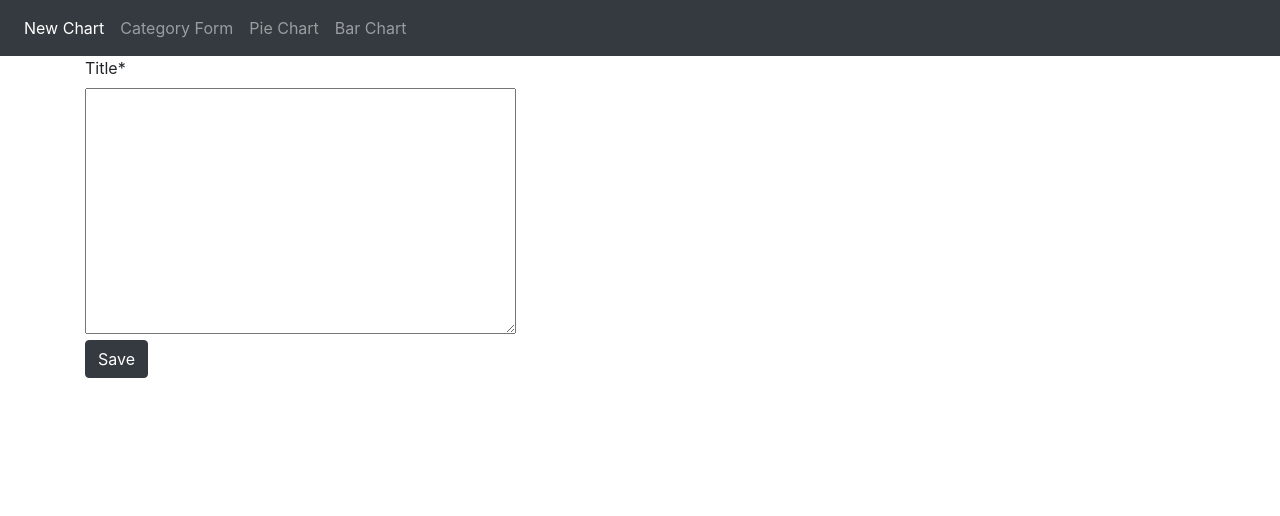
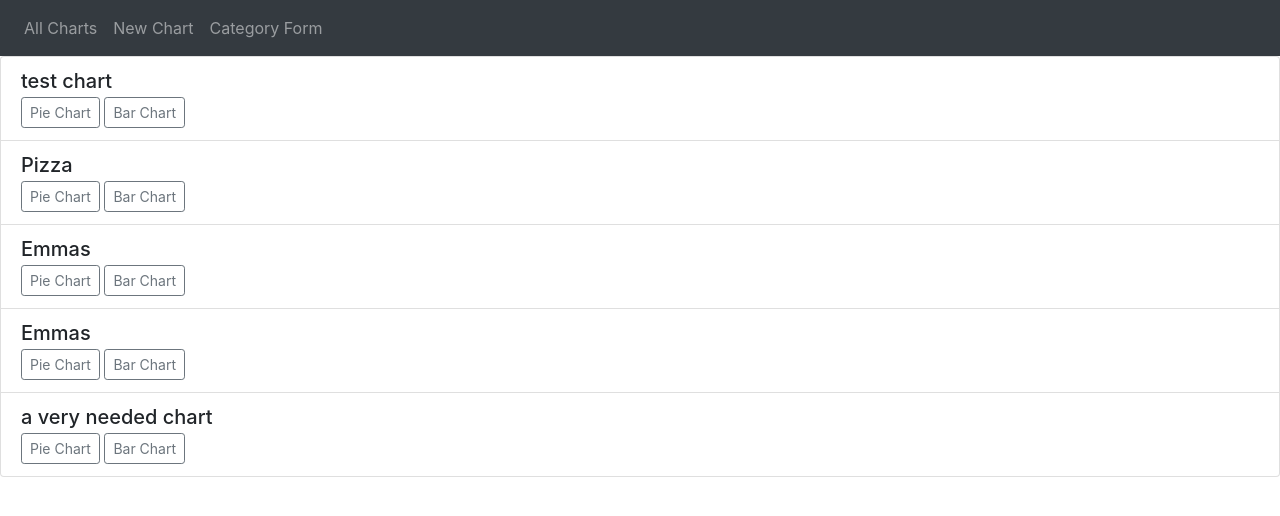
Before and after one commit to emmaqbrown/grapher-test, a Django app: page / in a window 1280 px wide. Shown: the top 516 px of the page. Run offline with Django 3.2, Linux system fonts and the light colour scheme; data comes from the database, SQL or seed files in the repository; both versions use the stored data as it was after the commit; some libraries are stand-ins or nearby versions.

Commit message:
better graphs

```diff
--- /dev/null
+++ b/mysite/grafer/templates/grapher/all-charts.html
@@ -0,0 +1,21 @@
+{% extends "grapher/base.html" %}
+{% block content %}
+
+
+<ul class="list-group">
+    {% for chart in charts %}
+
+    <li class="list-group-item">
+
+        <h5 class="mb-1">{{ chart }}</h5>
+
+        <a href="{% url 'pie-chart' pk=chart.title %}"><button type="button" class="btn btn-outline-secondary btn-sm">Pie Chart</button>
+        </a>
+        <a href="{% url 'bar-chart' pk=chart.title %}"><button type="button" class="btn btn-outline-secondary btn-sm">Bar Chart</button>
+        </a>
+
+    </li>
+    {% endfor %}
+</ul>
+
+{% endblock %}
--- a/mysite/grafer/templates/grapher/category-form.html
+++ b/mysite/grafer/templates/grapher/category-form.html
@@ -3,9 +3,8 @@
 {% block content %}
 
 {% load crispy_forms_tags %}
-
 <div class="container" id="form-container">
-    <form method="post">
+    <form method="POST">
         {% csrf_token %}
         {{ form|crispy }}
 
--- a/mysite/grafer/templates/grapher/chart-form.html
+++ b/mysite/grafer/templates/grapher/chart-form.html
@@ -1,5 +1,4 @@
 {% extends "grapher/base.html" %}
-
 
 {% block content %}
 
@@ -7,7 +6,7 @@
 {% load crispy_forms_tags %}
 
 <div class="container" id="form-container">
-    <form method="post">
+    <form method="POST">
         {% csrf_token %}
         {{ form|crispy }}
 
--- a/mysite/grafer/templates/grapher/navbar.html
+++ b/mysite/grafer/templates/grapher/navbar.html
@@ -1,18 +1,17 @@
 <nav class="navbar navbar-expand-md navbar-dark bg-dark">
       <div class="navbar-collapse collapse w-100 order-1 order-md-0 dual-collapse2">
           <ul class="navbar-nav mr-auto">
-            <li class="nav-item active">
-              <a class="nav-link" href="{% url 'home' %}">New Chart<span class="sr-only">(current)</span></a>
+            <li class="nav-item">
+              <a class="nav-link" href="{% url 'all-charts' %}">All Charts<span class="sr-only">(current)</span></a>
+            </li>
+            <li class="nav-item">
+              <a class="nav-link" href="{% url 'chart-form' %}">New Chart<span class="sr-only">(current)</span></a>
             </li>
             <li class="nav-item">
               <a class="nav-link" href="{% url 'category-form' %}">Category Form</a>
             </li>
-            <li class="nav-item">
-              <a class="nav-link" href="{% url 'pie-chart' %}">Pie Chart</a>
-            </li>
-            <li class="nav-item">
-                <a class="nav-link" href="{% url 'bar-chart' %}">Bar Chart</a>
-              </li>
+
+
           </ul>
       </div>
 
--- a/mysite/grafer/urls.py
+++ b/mysite/grafer/urls.py
@@ -3,12 +3,11 @@ from django.urls import path
 from . import views
 
 urlpatterns = [
-    # path('', views.GraphView.as_view(), name='graph'),
-    # path('chart/', views.charts, name='charts'),
-    path('', views.ChartForm.as_view(), name='home'),
+    path('', views.AllCharts.as_view(), name='all-charts'),
+    path('chart-form', views.ChartForm.as_view(), name='chart-form'),
     path('category-form/', views.CategoryForm.as_view(), name='category-form'),
 
-    path('pie-chart/', views.pie_chart, name='pie-chart'),
-    path('bar-chart/', views.bar_chart, name='bar-chart'),
+    path('pie-chart/<str:pk>/', views.pie_chart, name='pie-chart'),
+    path('bar-chart/<str:pk>/', views.bar_chart, name='bar-chart'),
 
 ]
--- a/mysite/grafer/views.py
+++ b/mysite/grafer/views.py
@@ -1,3 +1,5 @@
+from typing import List
+from django.forms.models import modelformset_factory, modelform_factory
 from django.http import HttpResponse
 from django.shortcuts import render, redirect
 from django.views import View
@@ -16,7 +18,7 @@ from random import randint, uniform
 class ChartForm(FormView):
     template_name = 'grapher/chart-form.html'
     form_class = ChartForm
-    success_url = '/bar-chart'
+    success_url = '/'
 
 
     def form_valid(self, form):
@@ -29,7 +31,7 @@ class ChartForm(FormView):
 class CategoryForm(FormView):
     template_name = 'grapher/category-form.html'
     form_class = CategoryForm
-    success_url = '/bar-chart'
+    success_url = '/'
 
 
     def form_valid(self, form):
@@ -38,6 +40,27 @@ class CategoryForm(FormView):
 
         form.save()
         return super().form_valid(form)
+
+def category_form_test(request):
+    # if this is a POST request we need to process the form data
+    CategoryFormSet = modelform_factory(Category, fields=('label','value','chart'))
+    if request.method == 'POST':
+        # create a form instance and populate it with data from the request:
+        form = CategoryFormSet(request.POST)
+        form.save()
+        # check whether it's valid:
+        if form.is_valid():
+            # process the data in form.cleaned_data as required
+            # ...
+            # redirect to a new URL:
+            chart_title = form.chart
+            return HttpResponseRedirect('grapher/bar-chart',chart_title=chart_title)
+
+    # if a GET (or any other method) we'll create a blank form
+    else:
+        form = CategoryFormSet()
+
+    return render(request, 'grapher/category-form.html', {'form': form})
 
 def choose_colors(num):
     ''' Returns list of colors with `num` length.
@@ -57,11 +80,11 @@ def choose_colors(num):
 
     return colors
 
-def pie_chart(request):
+def pie_chart(request,pk):
     labels = []
     data = []
 
-    chart = Chart.objects.all()[0]
+    chart = Chart.objects.filter(title=pk)[0]
     for category in chart.category_set.all():
         labels.append(category.label)
         data.append(category.value)
@@ -73,11 +96,11 @@ def pie_chart(request):
         'colors': choose_colors(len(labels))
     })
 
-def bar_chart(request):
+def bar_chart(request,pk):
     labels = []
     data = []
 
-    chart = Chart.objects.all()[1]
+    chart = Chart.objects.filter(title=pk)[0]
     for category in chart.category_set.all():
         labels.append(category.label)
         data.append(category.value)
@@ -88,3 +111,13 @@ def bar_chart(request):
         'title': [chart.title],
         'colors': choose_colors(len(labels))
     })
+
+
+class AllCharts(ListView):
+    template_name = 'grapher/all-charts.html'
+    model = Chart
+
+    def get_context_data(self, **kwargs):
+        context = super().get_context_data(**kwargs)
+        context['charts'] = self.model.objects.all()
+        return context
```
Also changed, not shown: mysite/db.sqlite3.
